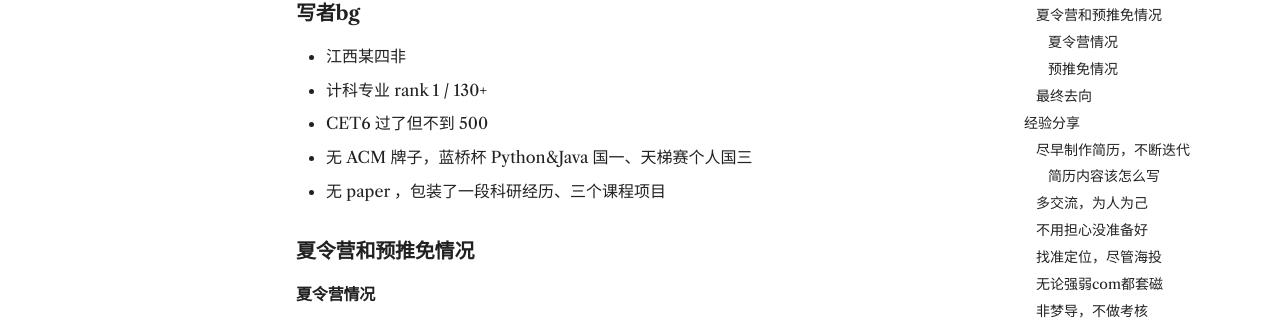
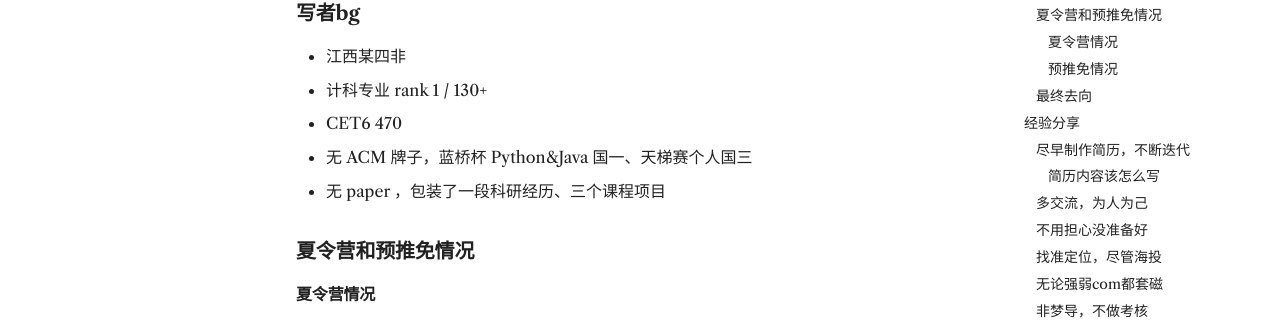
Before and after one commit to JunieXD/juniexd.github.io, an MkDocs documentation site: the page built from docs/thoughts/PosgraRecExp.md, in a window 1280 px wide and 900 px high, scrolled down 376 px. Shown: the part 147-467 px from the top of the window. Built offline with MkDocs 1.6.1 and Material for MkDocs 9.7.7, drawn with Linux system fonts in a browser that asks for light colours; comment, search, counter and statistics services are not loaded; a style sheet for code colours, icons or effects is not loaded.

Commit message:
修改了文章

```diff
--- a/docs/thoughts/PosgraRecExp.md
+++ b/docs/thoughts/PosgraRecExp.md
@@ -18,7 +18,7 @@ author: Junie
 
 - 江西某四非
 - 计科专业 rank 1 / 130+
-- CET6 过了但不到 500
+- CET6 470
 - 无 ACM 牌子，蓝桥杯 Python&Java 国一、天梯赛个人国三
 - 无 paper ，包装了一段科研经历、三个课程项目
 
```
